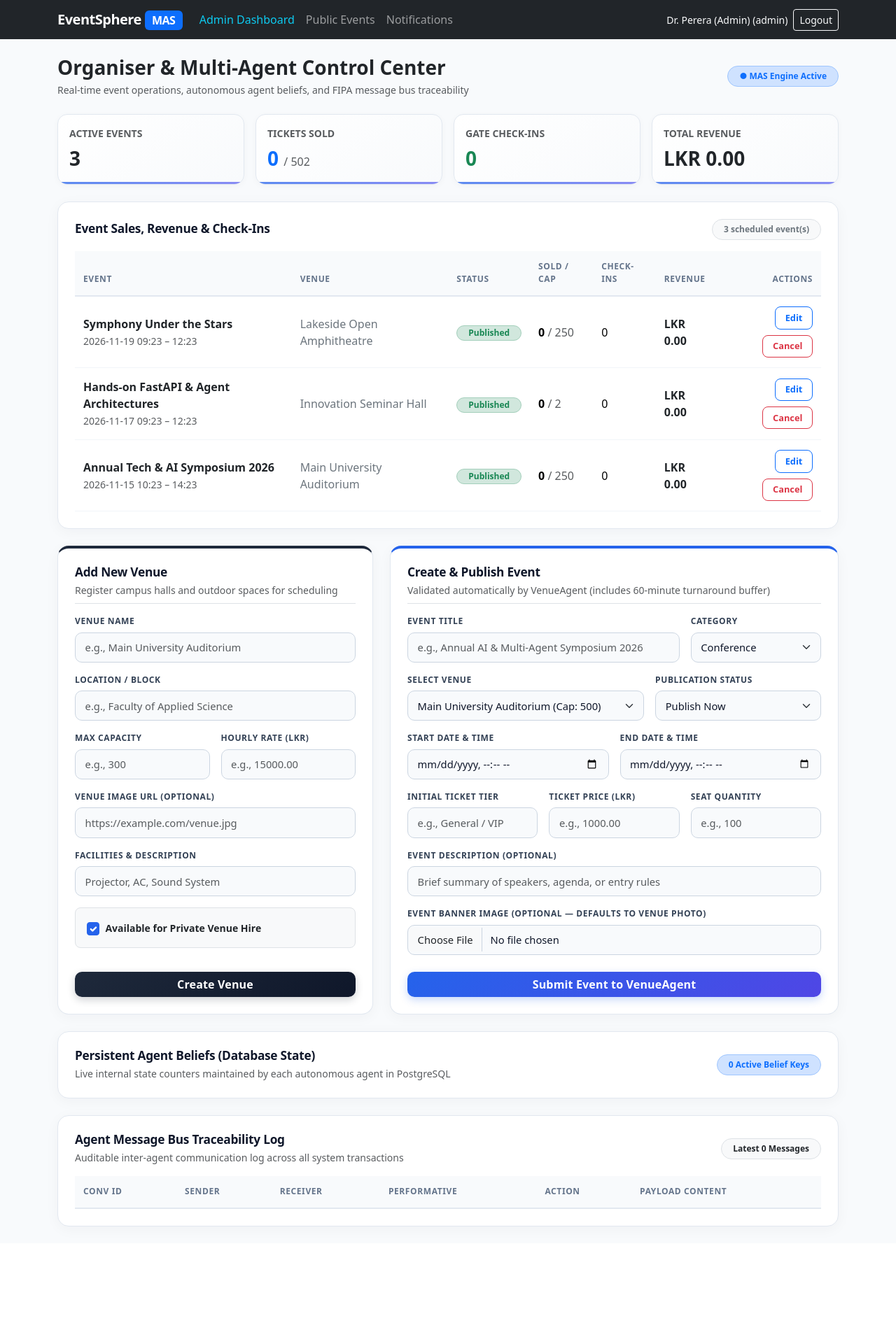
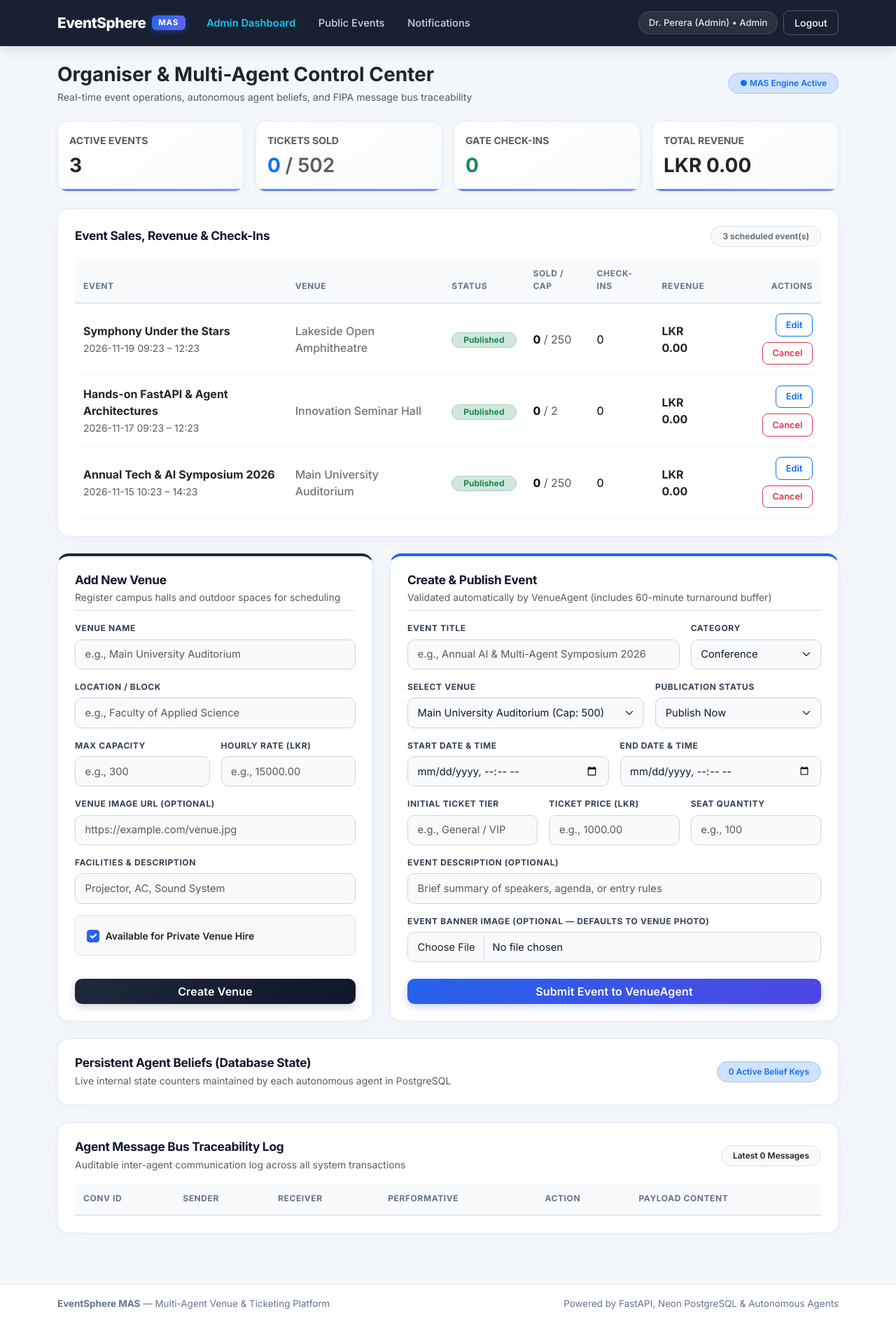
Before and after one commit to Kabi1909/EventSphere, a FastAPI app: page /admin in a window 1280 px wide. Shown: the whole page at 70% size. Before the commit the page ends 1755 px from the top, so only its background shows below. Run offline with FastAPI, Linux system fonts and the light colour scheme; the visitor is signed in with stand-in values (Sample User, id 1); data comes from the database, SQL or seed files in the repository; data that the repository does not hold is empty.

Commit message:
Refactor admin dashboard styles and layout for improved aesthetics and usability

```diff
--- a/app/templates/admin_dashboard.html
+++ b/app/templates/admin_dashboard.html
@@ -145,7 +145,7 @@
     transition: all 0.18s ease;
   }
   .btn-es-dark:hover {
-    background: linear-gradient(135deg, #334155 0%, #1e293b 100%);
+    background: linear-gradient(135deg, #334155 0%, #1e293b 00%);
     color: #ffffff;
     transform: translateY(-1px);
     box-shadow: 0 6px 16px rgba(15, 23, 42, 0.28);
@@ -251,7 +251,7 @@
   <div class="col-6 col-md-3">
     <div class="kpi-card p-3">
       <div class="text-muted small fw-bold text-uppercase">Tickets Sold</div>
-      <div class="fs-3 fw-bold text-primary mt-1">{{ ns.total_sold }} <span class="fs-6 text-muted fw-normal">/ {{ ns.total_cap }}</span></div>
+      <div class="fs-3 fw-bold text-primary mt-1">{{ ns.total_sold }} <span class="text-muted fw-semibold">/ {{ ns.total_cap }}</span></div>
     </div>
   </div>
   <div class="col-6 col-md-3">
--- a/app/templates/base.html
+++ b/app/templates/base.html
@@ -4,25 +4,154 @@
   <meta charset="UTF-8">
   <meta name="viewport" content="width=device-width, initial-scale=1.0">
   <title>EventSphere — Agentic Venue & Ticketing</title>
+  <link rel="preconnect" href="https://fonts.googleapis.com">
+  <link rel="preconnect" href="https://fonts.gstatic.com" crossorigin>
+  <link href="https://fonts.googleapis.com/css2?family=Inter:wght@400;500;600;700;800&display=swap" rel="stylesheet">
   <link href="https://cdn.jsdelivr.net/npm/bootstrap@5.3.3/dist/css/bootstrap.min.css" rel="stylesheet">
   <style>
-    body { background-color: #f8fafc; }
-    .navbar-brand { font-weight: 800; letter-spacing: -0.5px; }
-    .card { border: none; box-shadow: 0 2px 10px rgba(0,0,0,0.05); border-radius: 12px; }
-    .badge-perf { font-family: monospace; font-size: 0.78rem; }
+    :root {
+      --es-bg: #f4f7fb;
+      --es-nav-bg: rgba(15, 23, 42, 0.96);
+      --es-primary: #2563eb;
+      --es-indigo: #4f46e5;
+    }
+
+    body {
+      font-family: 'Inter', -apple-system, BlinkMacSystemFont, sans-serif;
+      background-color: var(--es-bg);
+      color: #1e293b;
+      min-height: 100vh;
+      display: flex;
+      flex-direction: column;
+    }
+
+    /* Sleek Glassmorphic Navbar */
+    .navbar-es {
+      background: var(--es-nav-bg);
+      backdrop-filter: blur(12px);
+      border-bottom: 1px solid rgba(255, 255, 255, 0.08);
+      padding: 0.75rem 0;
+      box-shadow: 0 4px 20px rgba(15, 23, 42, 0.12);
+    }
+
+    .navbar-brand {
+      font-weight: 800;
+      font-size: 1.3rem;
+      letter-spacing: -0.5px;
+      display: flex;
+      align-items: center;
+      gap: 0.5rem;
+    }
+
+    .brand-badge {
+      background: linear-gradient(135deg, #2563eb 0%, #6366f1 100%);
+      font-size: 0.72rem;
+      font-weight: 700;
+      letter-spacing: 0.06em;
+      padding: 0.3rem 0.6rem;
+      border-radius: 6px;
+      box-shadow: 0 2px 8px rgba(37, 99, 235, 0.4);
+    }
+
+    .navbar-es .nav-link {
+      font-weight: 500;
+      font-size: 0.92rem;
+      color: #cbd5e1;
+      padding: 0.45rem 0.9rem !important;
+      border-radius: 8px;
+      transition: all 0.15s ease;
+    }
+
+    .navbar-es .nav-link:hover {
+      color: #ffffff;
+      background-color: rgba(255, 255, 255, 0.08);
+    }
+
+    .user-pill {
+      background-color: rgba(255, 255, 255, 0.08);
+      border: 1px solid rgba(255, 255, 255, 0.12);
+      color: #e2e8f0;
+      font-size: 0.82rem;
+      font-weight: 500;
+      padding: 0.35rem 0.85rem;
+      border-radius: 999px;
+    }
+
+    .btn-nav-primary {
+      background: linear-gradient(135deg, #2563eb 0%, #4f46e5 100%);
+      color: #ffffff;
+      border: none;
+      font-weight: 600;
+      border-radius: 8px;
+      padding: 0.4rem 1rem;
+      box-shadow: 0 2px 10px rgba(37, 99, 235, 0.35);
+      transition: all 0.15s ease;
+    }
+    .btn-nav-primary:hover {
+      color: #ffffff;
+      transform: translateY(-1px);
+      box-shadow: 0 4px 14px rgba(37, 99, 235, 0.45);
+    }
+
+    .btn-nav-outline {
+      border: 1px solid rgba(255, 255, 255, 0.25);
+      color: #f8fafc;
+      font-weight: 500;
+      border-radius: 8px;
+      padding: 0.4rem 0.95rem;
+      transition: all 0.15s ease;
+    }
+    .btn-nav-outline:hover {
+      background-color: rgba(255, 255, 255, 0.12);
+      color: #ffffff;
+      border-color: rgba(255, 255, 255, 0.4);
+    }
+
+    /* Global Card & Alert Polish */
+    .card {
+      border: 1px solid #e2e8f0;
+      box-shadow: 0 4px 18px rgba(15, 23, 42, 0.04);
+      border-radius: 14px;
+    }
+
+    .alert-es {
+      border: none;
+      border-radius: 12px;
+      box-shadow: 0 4px 14px rgba(15, 23, 42, 0.06);
+      font-weight: 500;
+    }
+
+    .badge-perf {
+      font-family: monospace;
+      font-size: 0.78rem;
+    }
+
+    main {
+      flex: 1;
+    }
+
+    .footer-es {
+      background-color: #ffffff;
+      border-top: 1px solid #e2e8f0;
+      color: #64748b;
+      font-size: 0.84rem;
+      padding: 1.1rem 0;
+      margin-top: 3rem;
+    }
   </style>
 </head>
 <body>
-<nav class="navbar navbar-expand-lg navbar-dark bg-dark sticky-top">
+<nav class="navbar navbar-expand-lg navbar-dark navbar-es sticky-top">
   <div class="container">
     <a class="navbar-brand" href="{% if user and user.role == 'staff' %}/staff/scanner{% elif user and user.role == 'admin' %}/admin{% else %}/{% endif %}">
-      EventSphere <span class="badge bg-primary fs-6">MAS</span>
+      <span>EventSphere</span>
+      <span class="badge brand-badge">MAS</span>
     </a>
-    <button class="navbar-toggler" type="button" data-bs-toggle="collapse" data-bs-target="#navMenu">
+    <button class="navbar-toggler border-0" type="button" data-bs-toggle="collapse" data-bs-target="#navMenu">
       <span class="navbar-toggler-icon"></span>
     </button>
     <div class="collapse navbar-collapse" id="navMenu">
-      <ul class="navbar-nav me-auto">
+      <ul class="navbar-nav me-auto gap-1 mt-2 mt-lg-0">
         {% if not user %}
           <li class="nav-item"><a class="nav-link" href="/">Events</a></li>
         {% elif user.role == 'attendee' %}
@@ -30,29 +159,31 @@
           <li class="nav-item"><a class="nav-link" href="/my-bookings">My Tickets</a></li>
           <li class="nav-item"><a class="nav-link" href="/venue-hire">Hire a Venue</a></li>
           <li class="nav-item">
-            <a class="nav-link" href="/notifications">
-              Notifications {% if unread_count > 0 %}<span class="badge bg-danger">{{ unread_count }}</span>{% endif %}
+            <a class="nav-link d-flex align-items-center gap-1" href="/notifications">
+              <span>Notifications</span>
+              {% if unread_count > 0 %}<span class="badge bg-danger rounded-pill">{{ unread_count }}</span>{% endif %}
             </a>
           </li>
         {% elif user.role == 'staff' %}
-          <li class="nav-item"><a class="nav-link text-warning" href="/staff/scanner">Gate Scanner</a></li>
+          <li class="nav-item"><a class="nav-link text-warning fw-semibold" href="/staff/scanner">Gate Scanner</a></li>
         {% elif user.role == 'admin' %}
-          <li class="nav-item"><a class="nav-link text-info" href="/admin">Admin Dashboard</a></li>
+          <li class="nav-item"><a class="nav-link text-info fw-semibold" href="/admin">Admin Dashboard</a></li>
           <li class="nav-item"><a class="nav-link" href="/">Public Events</a></li>
           <li class="nav-item">
-            <a class="nav-link" href="/notifications">
-              Notifications {% if unread_count > 0 %}<span class="badge bg-danger">{{ unread_count }}</span>{% endif %}
+            <a class="nav-link d-flex align-items-center gap-1" href="/notifications">
+              <span>Notifications</span>
+              {% if unread_count > 0 %}<span class="badge bg-danger rounded-pill">{{ unread_count }}</span>{% endif %}
             </a>
           </li>
         {% endif %}
       </ul>
-      <div class="d-flex align-items-center gap-2">
+      <div class="d-flex align-items-center gap-2 mt-3 mt-lg-0">
         {% if user %}
-          <span class="text-light small">{{ user.name }} ({{ user.role }})</span>
-          <a href="/logout" class="btn btn-outline-light btn-sm">Logout</a>
+          <span class="user-pill">{{ user.name }} &bull; <span class="text-capitalize">{{ user.role }}</span></span>
+          <a href="/logout" class="btn btn-nav-outline btn-sm">Logout</a>
         {% else %}
-          <a href="/login" class="btn btn-outline-light btn-sm">Sign In</a>
-          <a href="/register" class="btn btn-primary btn-sm">Register</a>
+          <a href="/login" class="btn btn-nav-outline btn-sm">Sign In</a>
+          <a href="/register" class="btn btn-nav-primary btn-sm">Register</a>
         {% endif %}
       </div>
     </div>
@@ -61,13 +192,21 @@
 
 <main class="container py-4">
   {% if flash %}
-    <div class="alert alert-{{ flash.category }} alert-dismissible fade show" role="alert">
+    <div class="alert alert-{{ flash.category }} alert-es alert-dismissible fade show mb-4" role="alert">
       {{ flash.msg }}
       <button type="button" class="btn-close" data-bs-dismiss="alert"></button>
     </div>
   {% endif %}
   {% block content %}{% endblock %}
 </main>
+
+<footer class="footer-es">
+  <div class="container d-flex flex-wrap justify-content-between align-items-center gap-2">
+    <span><strong>EventSphere MAS</strong> &mdash; Multi-Agent Venue & Ticketing Platform</span>
+    <span>Powered by FastAPI, Neon PostgreSQL & Autonomous Agents</span>
+  </div>
+</footer>
+
 <script src="https://cdn.jsdelivr.net/npm/bootstrap@5.3.3/dist/js/bootstrap.bundle.min.js"></script>
 </body>
 </html>
```
